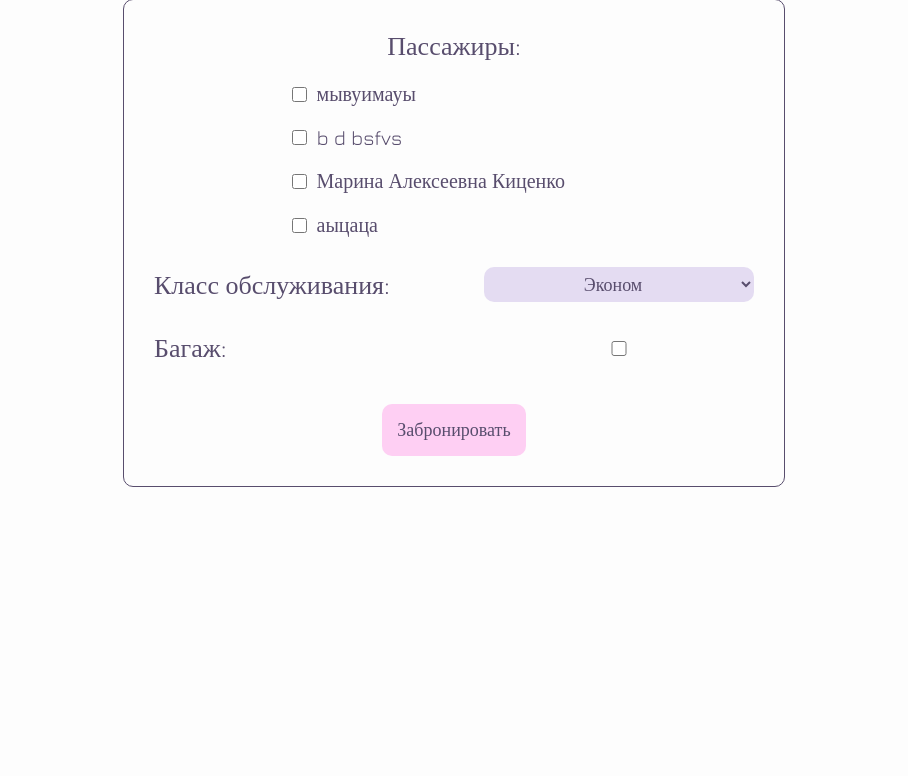
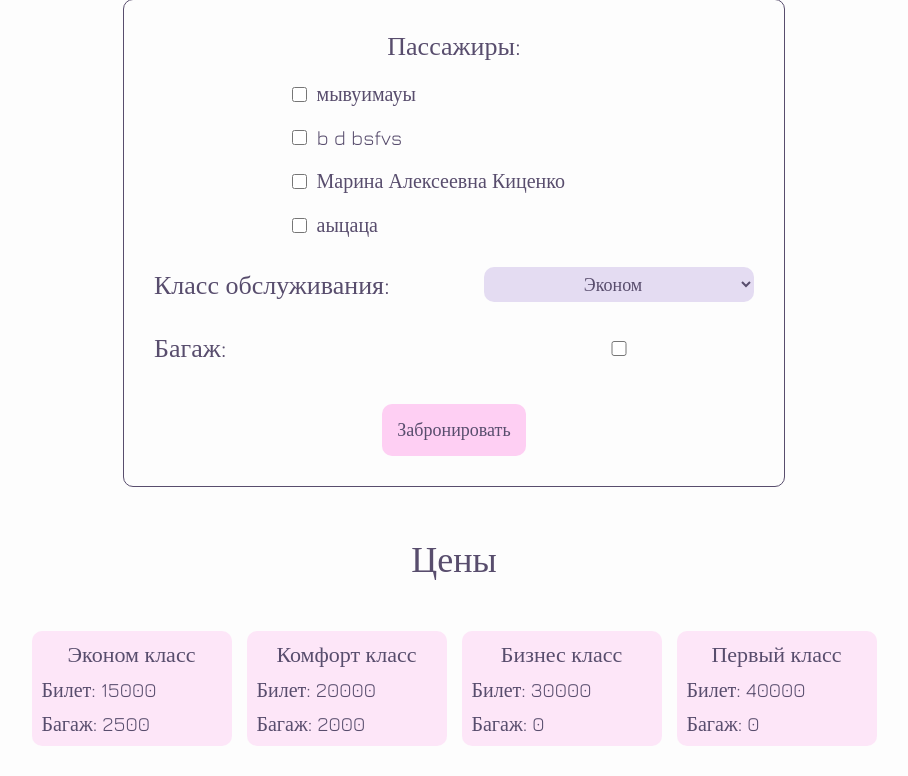
Before and after one commit to Marina-Kits/SkyBooker-project, a Django app: page /book-ticket/1/ in a window 1280 px wide. Shown: the part 245-1021 px from the top of the page, without its empty margins (186-1094 px from the left). Before the commit the page ends 732 px from the top, so only its background shows below. Run offline with Django 5.2, Linux system fonts and the light colour scheme; a user stored in the database is signed in; data comes from the database, SQL or seed files in the repository; both versions use the stored data as it was after the commit; parts of the project's set-up code (start-up, migrations or seed data) failed here and were passed over.

Commit message:
add price display on booking page

```diff
--- a/skybooker/main/views.py
+++ b/skybooker/main/views.py
@@ -207,21 +207,39 @@ def book_ticket(request, flight_id):
         luggage = request.POST.get('luggage', False) == 'on'
 
         if not passengers_selected:
+            class_choices = FlightClassInfo.objects.filter(flight=flight).values_list('service_class',
+                                                                                      flat=True).distinct()
+            class_prices = {}
+            for class_choice in class_choices:
+                flight_class_info = FlightClassInfo.objects.get(flight=flight, service_class=class_choice)
+                class_prices[class_choice] = {
+                    'ticket_price': flight_class_info.ticket_price,
+                    'luggage_price': flight_class_info.luggage_price
+                }
             passengers = request.user.passengers.all()
             class_choices = Ticket.CLASS_CHOICES
             error_message = "Выберите хотя бы одного пассажира."
             return render(request, 'main/book_ticket.html',
                           {'flight': flight, 'passengers': passengers, 'class_choices': class_choices,
-                           'error_message': error_message})
+                           'error_message': error_message, 'class_prices': class_prices})
 
         flight_class_info = FlightClassInfo.objects.get(flight=flight, service_class=class_choice)
         if flight_class_info.seats_number < len(passengers_selected):
+            class_choices = FlightClassInfo.objects.filter(flight=flight).values_list('service_class',
+                                                                                      flat=True).distinct()
+            class_prices = {}
+            for class_choice in class_choices:
+                flight_class_info = FlightClassInfo.objects.get(flight=flight, service_class=class_choice)
+                class_prices[class_choice] = {
+                    'ticket_price': flight_class_info.ticket_price,
+                    'luggage_price': flight_class_info.luggage_price
+                }
             passengers = request.user.passengers.all()
             class_choices = Ticket.CLASS_CHOICES
             error_message = "Недостаточно мест"
             return render(request, 'main/book_ticket.html',
                           {'flight': flight, 'passengers': passengers, 'class_choices': class_choices,
-                           'error_message': error_message})
+                           'error_message': error_message, 'class_prices': class_prices})
 
         created_tickets = []
         for passenger_id in passengers_selected:
@@ -244,14 +262,21 @@ def book_ticket(request, flight_id):
             created_tickets.append(ticket)
             flight_class_info.seats_number -= 1
             flight_class_info.save()
-            total_price = sum(ticket.price + ticket.luggage_price for ticket in created_tickets)
         return redirect('main:confirmation', ticket_ids=','.join([str(ticket.id) for ticket in created_tickets]))
 
     else:
+        class_choices = FlightClassInfo.objects.filter(flight=flight).values_list('service_class', flat=True).distinct()
+        class_prices = {}
+        for class_choice in class_choices:
+            flight_class_info = FlightClassInfo.objects.get(flight=flight, service_class=class_choice)
+            class_prices[class_choice] = {
+                'ticket_price': flight_class_info.ticket_price,
+                'luggage_price': flight_class_info.luggage_price
+            }
         passengers = request.user.passengers.all()
         class_choices = Ticket.CLASS_CHOICES
         return render(request, 'main/book_ticket.html',
-                      {'flight': flight, 'passengers': passengers, 'class_choices': class_choices})
+                      {'flight': flight, 'passengers': passengers, 'class_choices': class_choices, 'class_prices': class_prices})
 
 
 @login_required
--- a/skybooker/static/css/book_ticket.css
+++ b/skybooker/static/css/book_ticket.css
@@ -23,3 +23,33 @@ p{
     margin-top: 0;
     font-size: 20px;
 }
+#class-price-list{
+    display: flex;
+    flex-wrap: wrap;
+    gap: 15px;
+    max-width: 900px;
+}
+.class-price-info{
+    background-color: var(--pink-light);
+    border-radius: 10px;
+    padding: 10px;
+    font-size: 20px;
+    width: 200px;
+    box-sizing: border-box;
+    display: flex;
+    flex-direction: column;
+    gap: 10px;
+}
+
+@media (max-width: 600px) {
+    .class-price-info {
+        flex: 1 1 100%;
+    }
+}
+.class-price-info > p{
+    margin: 0;
+}
+.class-price-info > p:first-child{
+    font-size: 22px;
+    align-self: center;
+}
--- a/skybooker/templates/main/book_ticket.html
+++ b/skybooker/templates/main/book_ticket.html
@@ -33,6 +33,45 @@
 
             <button type="submit">Забронировать</button>
         </form>
+        <h1>Цены</h1>
+        <section id="class-price-list">
+            <div class="class-price-info">
+                <p>Эконом класс</p>
+                {% if class_prices.economy.ticket_price > 0 %}
+                    <p>Билет: {{ class_prices.economy.ticket_price|floatformat:0 }}</p>
+                    <p>Багаж: {{ class_prices.economy.luggage_price|floatformat:0 }}</p>
+                {% else %}
+                    <p>Недоступно</p>
+                {% endif %}
+            </div>
+            <div class="class-price-info">
+                <p>Комфорт класс</p>
+                {% if class_prices.comfort.ticket_price > 0 %}
+                    <p>Билет: {{ class_prices.comfort.ticket_price|floatformat:0 }}</p>
+                    <p>Багаж: {{ class_prices.comfort.luggage_price|floatformat:0 }}</p>
+                {% else %}
+                    <p>Недоступно</p>
+                {% endif %}
+            </div>
+            <div class="class-price-info">
+                <p>Бизнес класс</p>
+                {% if class_prices.business.ticket_price > 0 %}
+                    <p>Билет: {{ class_prices.business.ticket_price|floatformat:0 }}</p>
+                    <p>Багаж: {{ class_prices.business.luggage_price|floatformat:0 }}</p>
+                {% else %}
+                    <p>Недоступно</p>
+                {% endif %}
+            </div>
+            <div class="class-price-info">
+                <p>Первый класс</p>
+                {% if class_prices.first_class.ticket_price > 0 %}
+                    <p>Билет: {{ class_prices.first_class.ticket_price|floatformat:0 }}</p>
+                    <p>Багаж: {{ class_prices.first_class.luggage_price|floatformat:0 }}</p>
+                {% else %}
+                    <p>Недоступно</p>
+                {% endif %}
+            </div>
+        </section>
     </section>
     {% if error_message %}
         <p class="errors-notification">{{ error_message }}</p>
```
Also changed, not shown: skybooker/db.sqlite3.
